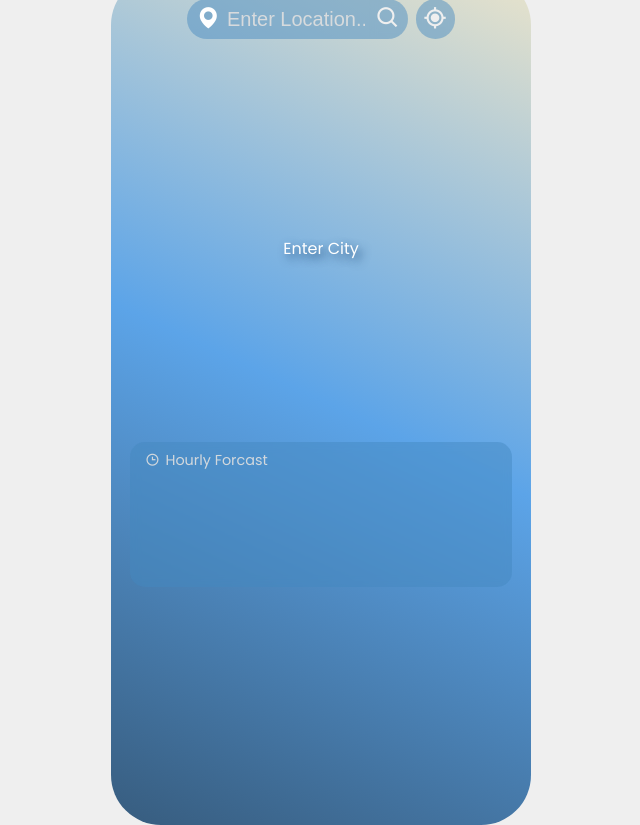
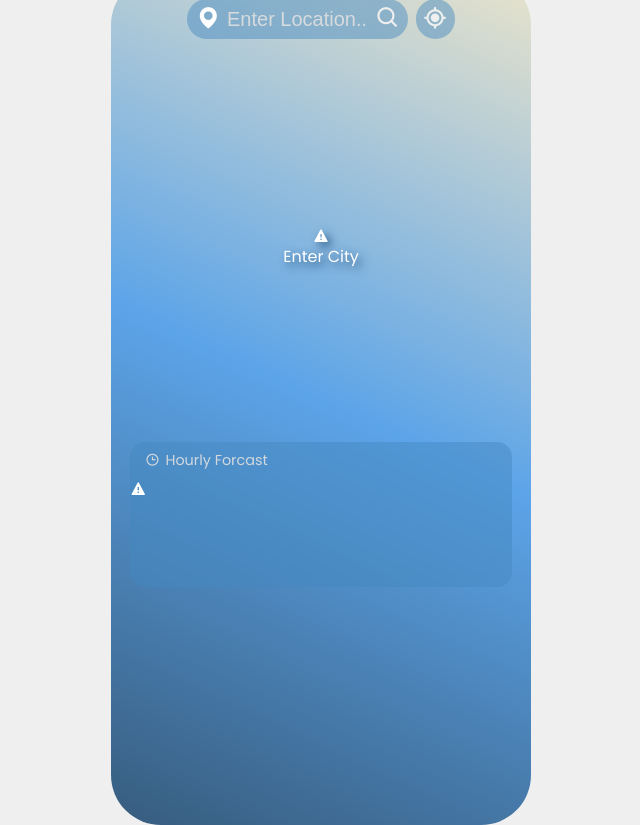
Before and after one commit to Prateek1789/VanillaJSWebProjects, a plain HTML site: page WeatherApp/index.html in a window 1280 px wide. Shown: the whole page, without its empty margins (319-959 px from the left). Drawn offline with nearby package versions, Linux system fonts and the light colour scheme.

Commit message:
Chore: Added Pre-Load attention icon and message

```diff
--- a/WeatherApp/index.html
+++ b/WeatherApp/index.html
@@ -18,10 +18,10 @@
             <button class="search-btn"><i class='bx bx-search'></i></button>
             <button class="gps-Loc-btn"><i class='bx bx-current-location'></i></button>
         </div>
-        <div class="current">Enter City</div>
+        <div class="current"><i class='bx bxs-error err'></i><span class="pre-load">Enter City</span></div>
         <div class="hourly-forcast">
             <h3><i class='bx bx-time' style='color:#dededeea'></i> Hourly Forcast</h3>
-            <div class="scroll-container"></div>
+            <div class="scroll-container"><i class='bx bxs-error'></i></div>
         </div>
     </div>
 
```
